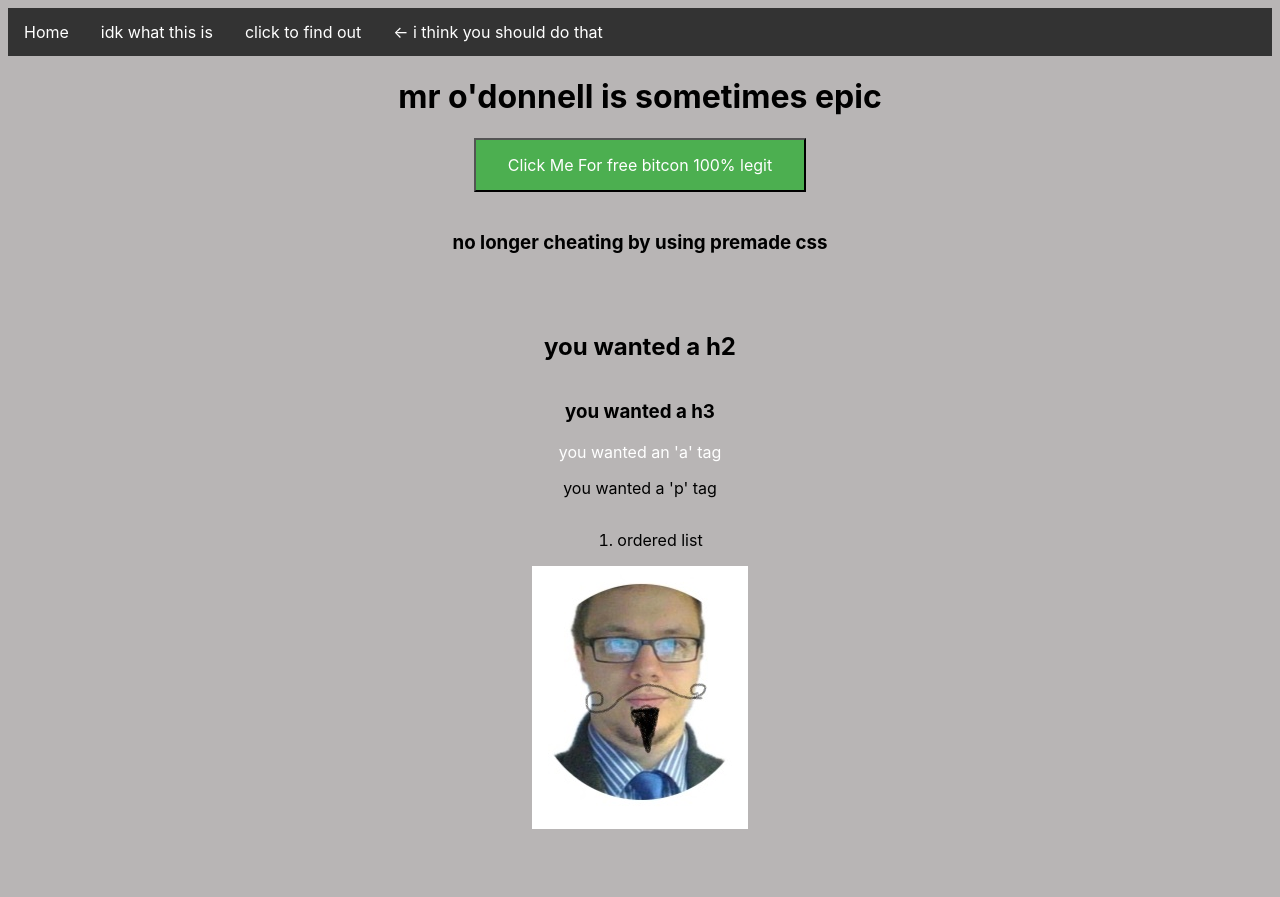
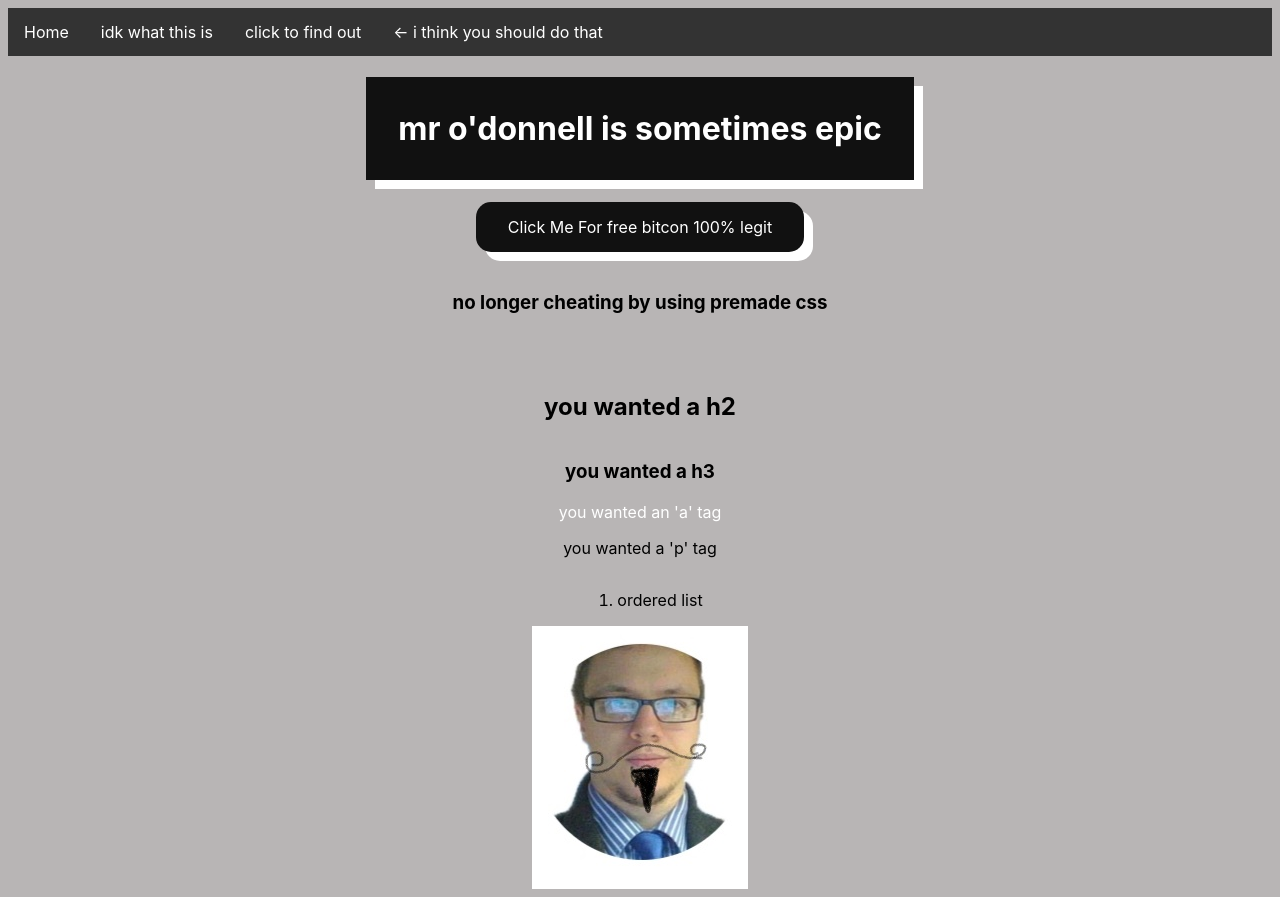
Before and after one commit to CharlieGroves/odonnellstuff, a plain HTML site: page index.html in a window 1280 px wide. Before the commit the page ends 837 px from the top, so only its background shows below. Drawn offline with Linux system fonts and the light colour scheme.

Commit message:
some shadow asefoihawoeifwef;

```diff
--- a/index.html
+++ b/index.html
@@ -17,7 +17,7 @@
         <li><a class='nav' href="https://www.youtube.com/watch?v=DLzxrzFCyOs"><- i think you should do that</a></li>
       </ul>
     <div class="container">
-        <h1>mr o'donnell is sometimes epic</h1>
+        <h1 class="title">mr o'donnell is sometimes epic</h1>
         <button>
             <a class="btn btn-primary p-2 m-3" href="https://www.youtube.com/watch?v=DLzxrzFCyOs" role="button">Click Me
                 For free bitcon 100% legit</a>
--- a/styles.css
+++ b/styles.css
@@ -11,16 +11,20 @@ h1 {
     justify-content: center;
     font-weight: bolder;
     font-size: xx-large;
+    box-shadow: 9px 9px rgb(255, 255, 255);
 }
 
 button {
-    background-color: #4CAF50;
+    background-color:  #111;
     color: white;
     padding: 15px 32px;
     text-align: center;
     text-decoration: none;
     display: inline-block;
     font-size: 16px;
+    border: none;
+    border-radius: 15px;
+    box-shadow: 9px 9px rgb(255, 255, 255);
 }
 
 .container {
@@ -58,3 +62,9 @@ li a {
 li a:hover {
     background-color: #111;
 }
+
+.title {
+    background-color: #111;
+    padding: 2rem;
+    color: white;
+}
```
